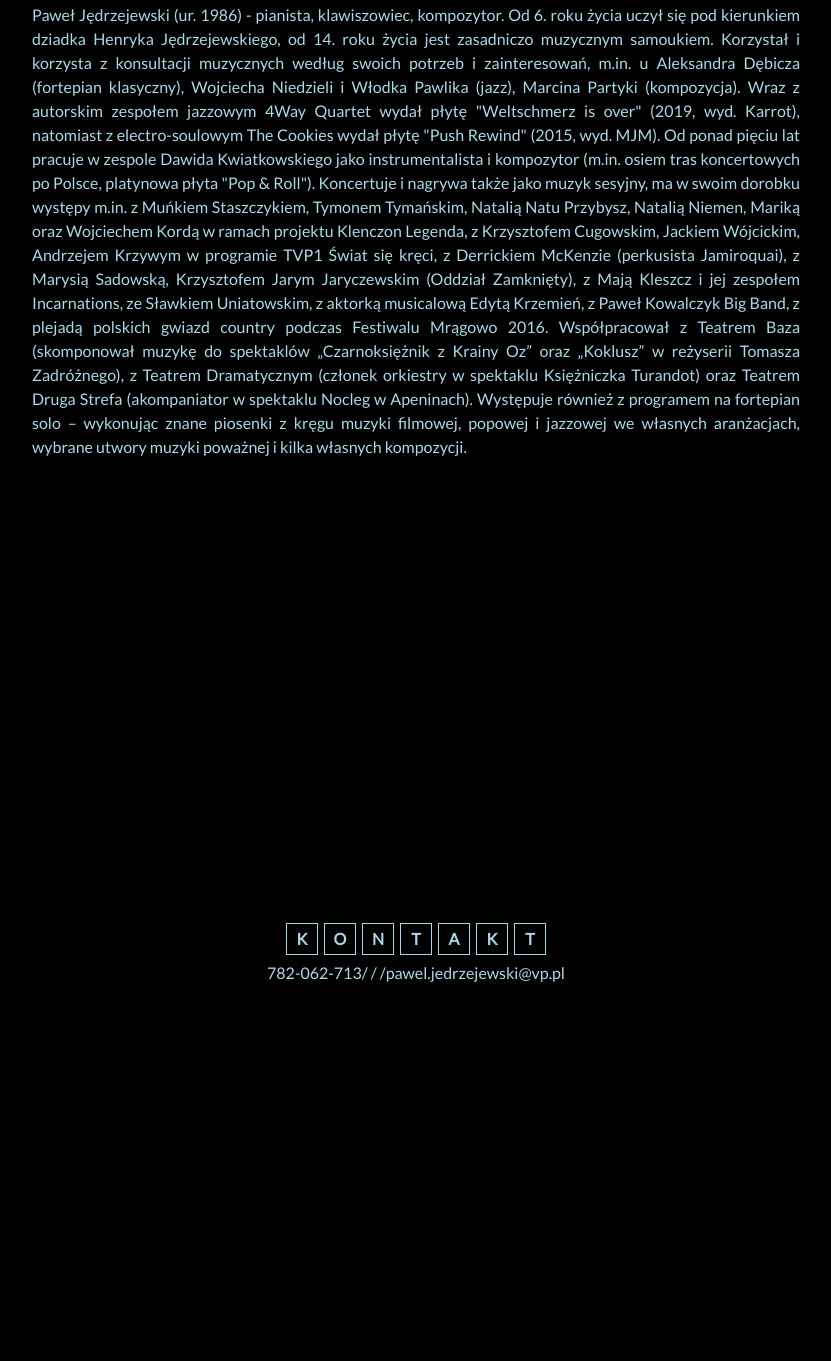
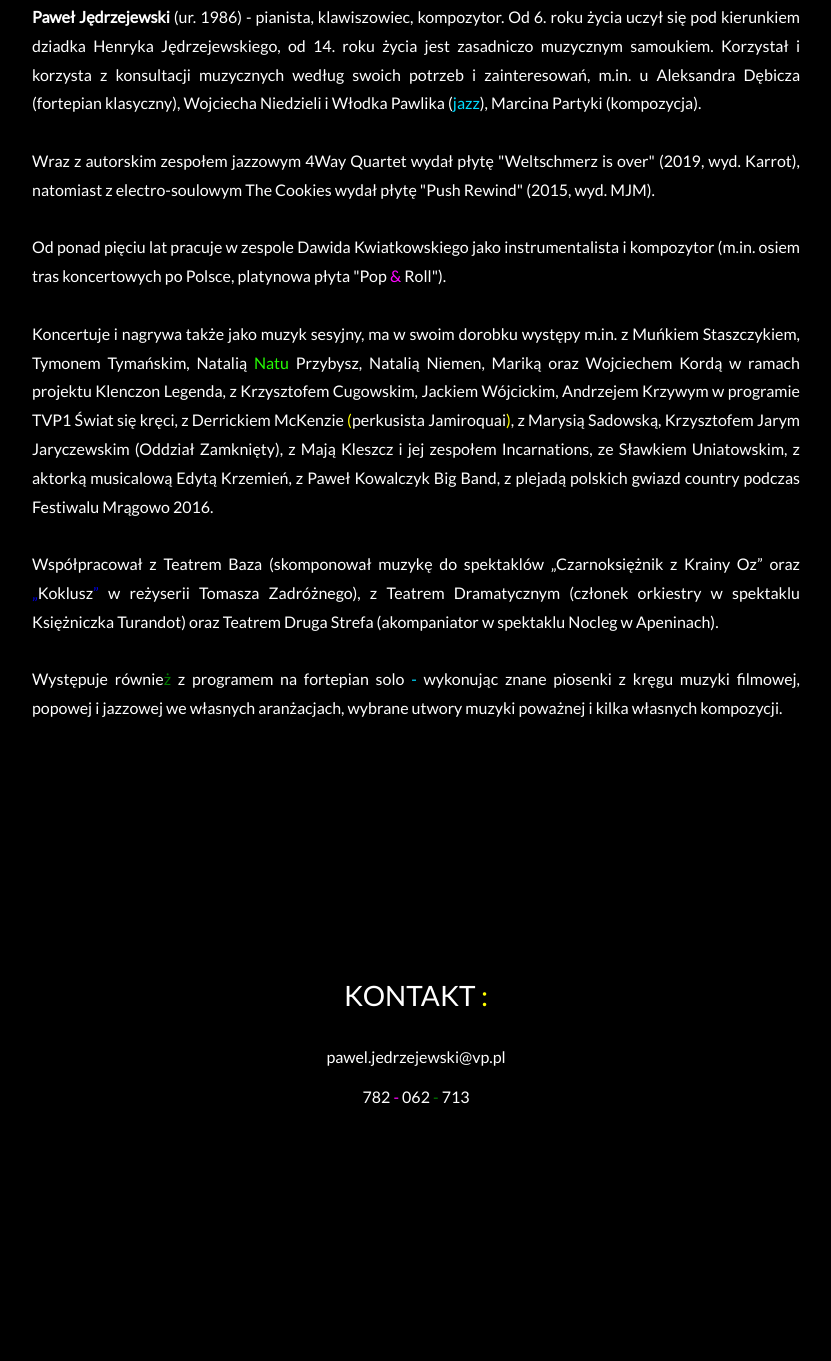
Before and after one commit to jrkwsk/commercialproject2, a plain HTML site: page index.html in a window 1280 px wide. Shown: the part 880-2241 px from the top of the page, without its empty margins (224-1055 px from the left). After the commit the page ends 2099 px from the top, so only its background shows below. Drawn offline with nearby package versions, Linux system fonts and the light colour scheme.

Commit message:
minor style changes
to do: meeting with the client in order to set marketing goals and make full project of the site

```diff
--- a/css/style.css
+++ b/css/style.css
@@ -20,11 +20,11 @@ body {
     height:auto;
     padding-left: 20vw;
     padding-right: 20vw;
-    color:lightblue;
+    color:white;
     padding-top: 10vh;
     padding-bottom: 10vh;
     text-align: justify;
-    line-height: 1.5;
+    line-height: 1.8;
     font-family: 'Lato', sans-serif;
 
 
@@ -32,10 +32,16 @@ body {
 
 
 .main-section {
-    background-image: url(../img/klawisze.jpg);
+    background-image: url(../img/klawisze3.jpg);
     background-size: cover;
     background-repeat: no-repeat;
     background-position: center;
+}
+
+.contact-section {
+text-align: center;
+    color: white;
+    padding-top: 20vh;
 }
 
 div.letters-container {
@@ -52,13 +58,13 @@ div.letters-container {
 div.key {
     height: 32px;
     width: 32px;
-    border: 1px lightblue solid;
+/*    border: 1px white solid;*/
     display: flex;
     justify-content: center;
     align-items: center;
     margin: 3px;
     transition: all 0.07s;
-    color: lightblue;
+    color: #00dbff;
     font-weight: 800;
     cursor: pointer;
     background-color: rgba(0,0,0,0.5);
@@ -91,6 +97,32 @@ div.key2 {
 
 div.playing {
     transform: scale(1.2);
-    border-color: orange;
-    box-shadow: 0 0 10px orange;
+    border-color: #ffff00;
+    box-shadow: 0 0 10px #ffff00;
 }
+
+span {
+    color: #ffff00;
+    font-family: 'Lato', sans-serif;
+
+}
+
+span.pink {
+    color: #ff06ff;
+}
+
+span.blue {
+    color: #00dbff;
+}
+
+span.dblue {
+    color: #0000e6;
+}
+
+span.green {
+    color: #26fc04;
+}
+
+span.dgreen {
+    color: #007b00;
+}
--- a/index.html
+++ b/index.html
@@ -94,54 +94,28 @@
     </section>
 
     <section class="desc-section auto-section">
-        <p>Paweł Jędrzejewski (ur. 1986) - pianista, klawiszowiec, kompozytor. Od 6. roku życia uczył się pod kierunkiem dziadka Henryka Jędrzejewskiego, od 14. roku życia jest zasadniczo muzycznym samoukiem. Korzystał i korzysta z konsultacji muzycznych według swoich potrzeb i zainteresowań, m.in. u Aleksandra Dębicza (fortepian klasyczny), Wojciecha Niedzieli i Włodka Pawlika (jazz), Marcina Partyki (kompozycja).
+        <p><strong>Paweł Jędrzejewski</strong> (ur. 1986) - pianista, klawiszowiec, kompozytor. Od 6. roku życia uczył się pod kierunkiem dziadka Henryka Jędrzejewskiego, od 14. roku życia jest zasadniczo muzycznym samoukiem. Korzystał i korzysta z konsultacji muzycznych według swoich potrzeb i zainteresowań, m.in. u Aleksandra Dębicza (fortepian klasyczny), Wojciecha Niedzieli i Włodka Pawlika (<span class="blue">jazz</span>), Marcina Partyki (kompozycja).
+        <br><br>
 Wraz z autorskim zespołem jazzowym 4Way Quartet wydał płytę "Weltschmerz is over" (2019, wyd. Karrot), natomiast z electro-soulowym The Cookies wydał płytę "Push Rewind" (2015, wyd. MJM).
+<br><br>
 
-Od ponad pięciu lat pracuje w zespole Dawida Kwiatkowskiego jako instrumentalista i kompozytor (m.in. osiem tras koncertowych po Polsce, platynowa płyta "Pop & Roll").
+Od ponad pięciu lat pracuje w zespole Dawida Kwiatkowskiego jako instrumentalista i kompozytor (m.in. osiem tras koncertowych po Polsce, platynowa płyta "Pop <span class="pink">&</span> Roll").
+<br><br>
 
-Koncertuje i nagrywa także jako muzyk sesyjny, ma w swoim dorobku występy m.in. z Muńkiem Staszczykiem, Tymonem Tymańskim, Natalią Natu Przybysz, Natalią Niemen, Mariką oraz Wojciechem Kordą w ramach projektu Klenczon Legenda, z Krzysztofem Cugowskim, Jackiem Wójcickim, Andrzejem Krzywym w programie TVP1 Świat się kręci, z Derrickiem McKenzie (perkusista Jamiroquai), z Marysią Sadowską, Krzysztofem Jarym Jaryczewskim (Oddział Zamknięty), z Mają Kleszcz i jej zespołem Incarnations, ze Sławkiem Uniatowskim, z aktorką musicalową Edytą Krzemień, z Paweł Kowalczyk Big Band, z plejadą polskich gwiazd country podczas Festiwalu Mrągowo 2016.
-
-Współpracował z Teatrem Baza (skomponował muzykę do spektaklów „Czarnoksiężnik z Krainy Oz” oraz „Koklusz” w reżyserii Tomasza Zadróżnego), z Teatrem Dramatycznym (członek orkiestry w spektaklu Księżniczka Turandot) oraz Teatrem Druga Strefa (akompaniator w spektaklu Nocleg w Apeninach).
-
-Występuje również z programem na fortepian solo – wykonując znane piosenki z kręgu muzyki filmowej, popowej i jazzowej we własnych aranżacjach, wybrane utwory muzyki poważnej i kilka własnych kompozycji.</p>
+            Koncertuje i nagrywa także jako muzyk sesyjny, ma w swoim dorobku występy m.in. z Muńkiem Staszczykiem, Tymonem Tymańskim, Natalią <span class="green">Natu </span>Przybysz, Natalią Niemen, Mariką oraz Wojciechem Kordą w ramach projektu Klenczon Legenda, z Krzysztofem Cugowskim, Jackiem Wójcickim, Andrzejem Krzywym w programie TVP1 Świat się kręci, z Derrickiem McKenzie <span>(</span>perkusista Jamiroquai<span>)</span>, z Marysią Sadowską, Krzysztofem Jarym Jaryczewskim (Oddział Zamknięty), z Mają Kleszcz i jej zespołem Incarnations, ze Sławkiem Uniatowskim, z aktorką musicalową Edytą Krzemień, z Paweł Kowalczyk Big Band, z plejadą polskich gwiazd country podczas Festiwalu Mrągowo 2016.
+<br><br>
+            Współpracował z Teatrem Baza (skomponował muzykę do spektaklów „Czarnoksiężnik z Krainy Oz” oraz <span class="dblue">„</span>Koklusz<span class="dblue">”</span> w reżyserii Tomasza Zadróżnego), z Teatrem Dramatycznym (członek orkiestry w spektaklu Księżniczka Turandot) oraz Teatrem Druga Strefa (akompaniator w spektaklu Nocleg w Apeninach).
+<br><br>
+            Występuje równie<span class="dgreen">ż</span> z programem na fortepian solo<span class="blue"> - </span> wykonując znane piosenki z kręgu muzyki filmowej, popowej i jazzowej we własnych aranżacjach, wybrane utwory muzyki poważnej i kilka własnych kompozycji.</p>
     </section>
 
-    <section class="contact-section full-section">
-        <div class="contact-container half-section">
-            <div class="key">
-                K
-            </div>
-            <div class="key">
-                O
-            </div>
-            <div class="key">
-                N
-            </div>
-            <div class="key">
-                T
-            </div>
-            <div class="key">
-                A
-            </div>
-            <div class="key">
-                K
-            </div>
-            <div class="key">
-                T
-            </div>
-        </div>
-        <div class="contact-container2 half-section">
+    <section class="contact-section half-section">
 
-            <div class="key2">
-                782-062-713
-            </div>
-            <div class="key2">
-                 / / /
-            </div>
-            <div class="key2">
-                pawel.jedrzejewski@vp.pl
-            </div>
-
+        <div>
+        <h3>KONTAKT <span>:</span></h3>
+        <br>
+<p>pawel.jedrzejewski@vp.pl</p>
+            <p>782<span class="pink"> - </span>062<span class="dgreen"> - </span>713</p>
         </div>
     </section>
 
```
Also changed, not shown: img/klawisze3.jpg (added), img/postac.jpg (added), img/struny.jpg (added).
